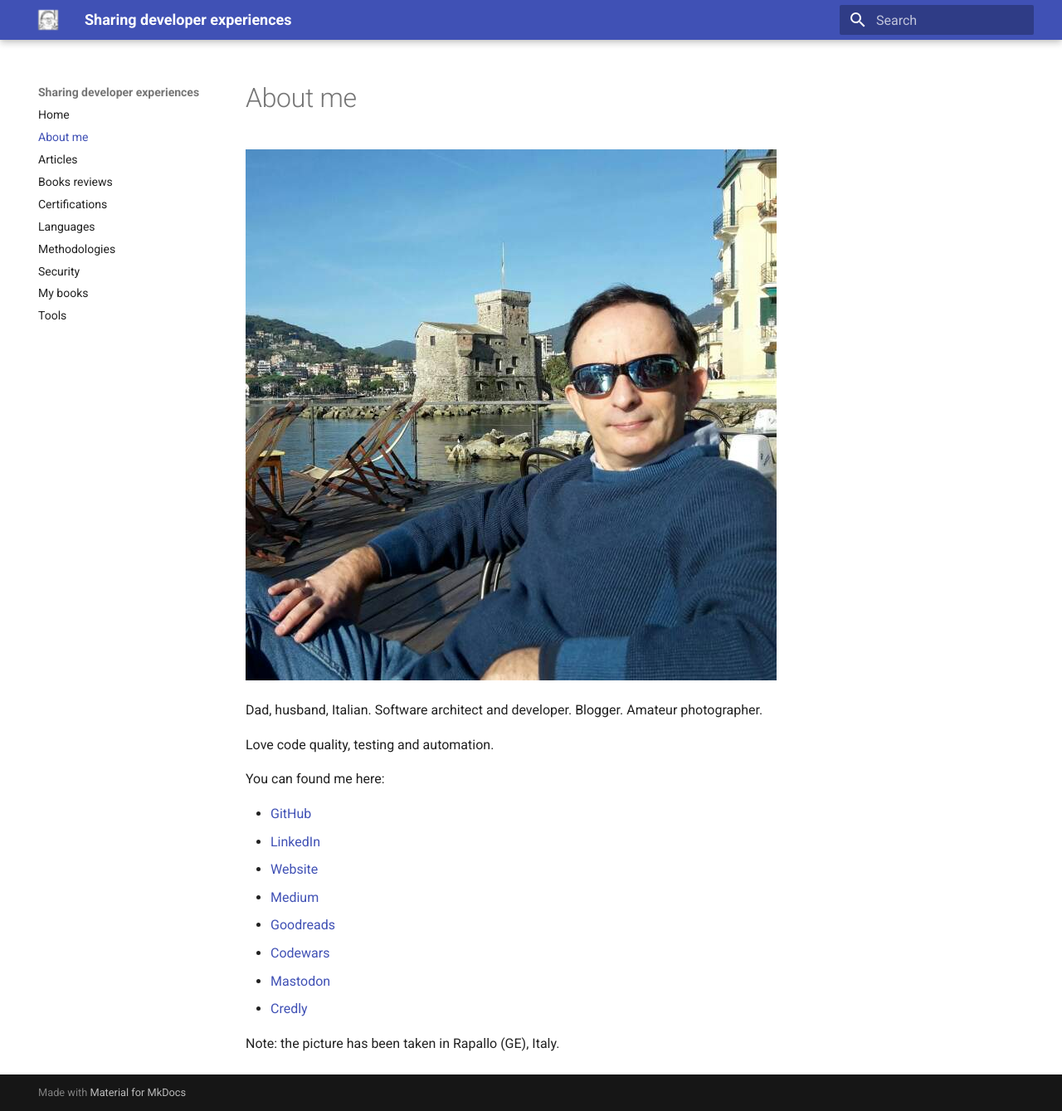
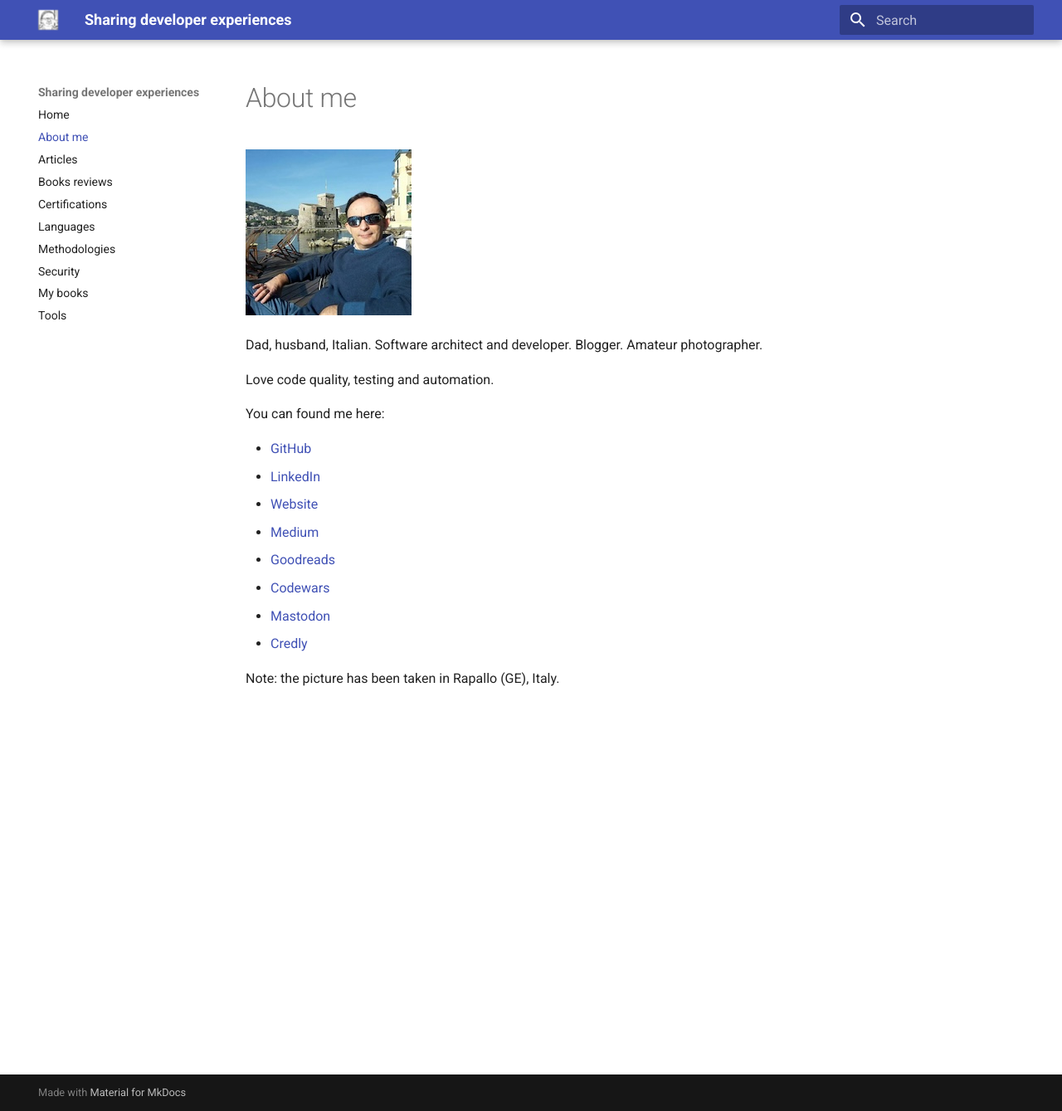
Before and after one commit to gualtierotesta/blog, an MkDocs documentation site: the page built from docs/about.md, in a window 1280 px wide and 1339 px high. Shown: the whole window at 83% size. Built offline with MkDocs 1.6.1 and Material for MkDocs 9.7.7, drawn with Linux system fonts in a browser that asks for light colours.

Commit message:
Reduce size of the profile image

```diff
--- a/docs/about.md
+++ b/docs/about.md
@@ -1,6 +1,6 @@
 # About me
 
-![Gualtiero Testa](assets/images/gualtierotesta.jpg)
+![Gualtiero Testa](assets/images/gualtierotesta-small.jpg)
 
 Dad, husband, Italian. Software architect and developer. Blogger. Amateur photographer.
 
```
Also changed, not shown: docs/assets/images/gualtierotesta-small.jpg (added), 1 other file.
